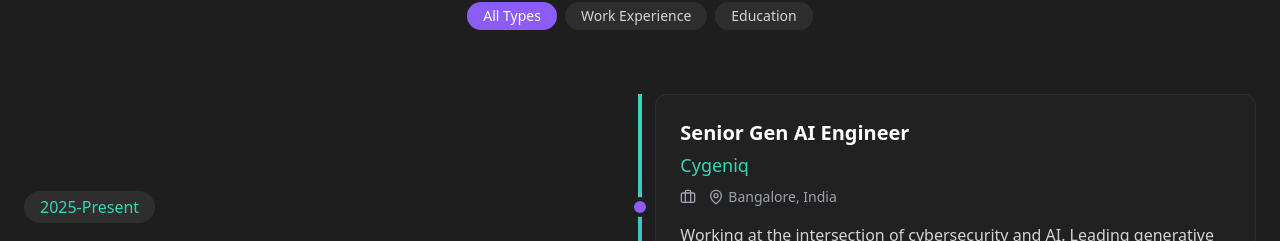
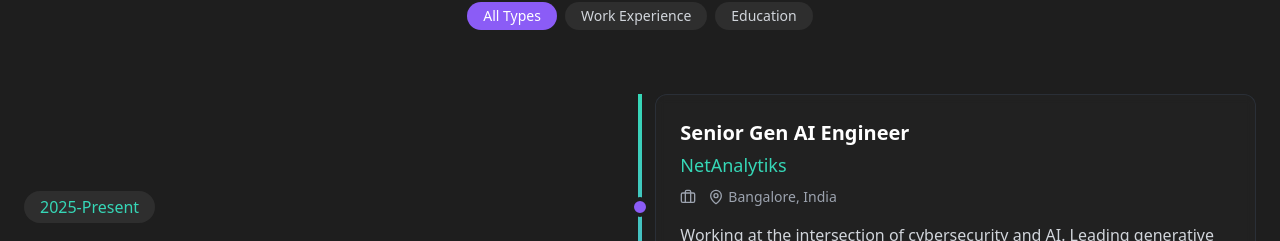
Before and after one commit to BRupani/ai-nexus-exhibit, a React (Vite) app: page / in a window 1280 px wide. Shown: the part 1046-1287 px from the top of the page. Built offline with nearby package versions, Linux system fonts and the light colour scheme.

Commit message:
Update TimelineData.ts

```diff
--- a/src/components/TimelineData.ts
+++ b/src/components/TimelineData.ts
@@ -6,7 +6,7 @@ export const timelineData: TimelineItemData[] = [
     id: 1,
     year: "2025-Present",
     title: "Senior Gen AI Engineer",
-    company: "Cygeniq",
+    company: "NetAnalytiks",
     location: "Bangalore, India",
     region: "India",
     type: "work",
```
